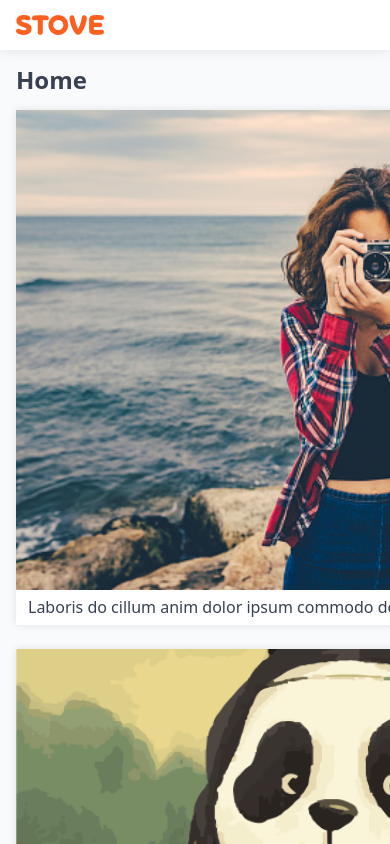
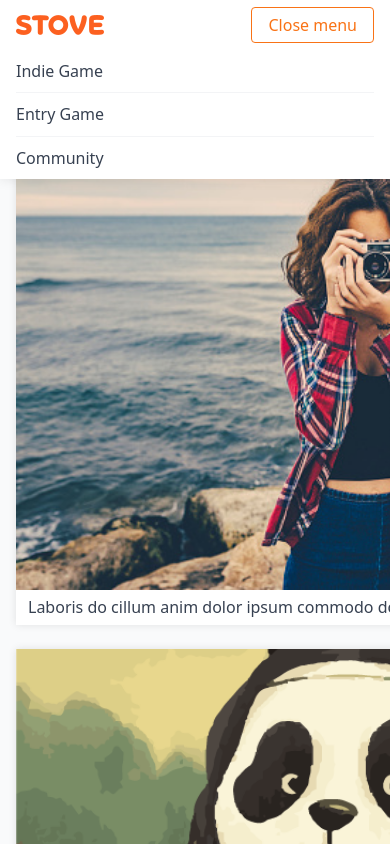
Before and after one commit to kytosai/smilegate-test, a Vue app: page / in a window 390 px wide. Shown: the top 844 px of the page. Built offline with nearby package versions, Linux system fonts and the light colour scheme.

Commit message:
style main menu for mobile

```diff
--- a/src/assets/styles/_vars.scss
+++ b/src/assets/styles/_vars.scss
@@ -5,6 +5,7 @@ $breakpoint-xl-min: 1921px;
 
 // Color
 $gray-50: #f9fafb;
+$gray-100: #f3f4f6;
 $gray-400: #94a3b8;
 $gray-700: #374151;
 
--- a/src/components/MainNavbar.vue
+++ b/src/components/MainNavbar.vue
@@ -8,17 +8,36 @@
 
         <div class="menu-bar-desk">
           <template v-for="menuItem in MENU_LIST">
-            <router-link :key="menuItem.id" class="menu-item" :to="menuItem.url">{{
-              menuItem.title
-            }}</router-link>
+            <router-link
+              :key="menuItem.id"
+              class="menu-item"
+              :to="menuItem.url"
+              >{{ menuItem.title }}</router-link
+            >
           </template>
         </div>
 
-        <div class="menu-bar-mobi"></div>
+        <div class="menu-bar-mobi">
+          <button class="menu-btn" @click="handleClickMenuBtn">
+            <template v-if="!isShowCollapseMenu">Open menu</template>
+            <template v-else>Close menu</template>
+          </button>
+        </div>
       </div>
     </div>
 
-    <div class="collapse-menu"></div>
+    <div class="collapse-menu" v-if="isShowCollapseMenu">
+      <div class="container">
+        <template v-for="menuItem in MENU_LIST">
+          <router-link
+            :key="menuItem.id"
+            class="menu-item"
+            :to="menuItem.url"
+            >{{ menuItem.title }}</router-link
+          >
+        </template>
+      </div>
+    </div>
   </nav>
 </template>
 
@@ -31,7 +50,13 @@ export default Vue.extend({
   data() {
     return {
       MENU_LIST,
+      isShowCollapseMenu: true,
     };
+  },
+  methods: {
+    handleClickMenuBtn() {
+      this.isShowCollapseMenu = !this.isShowCollapseMenu;
+    },
   },
 });
 </script>
@@ -88,4 +113,40 @@ export default Vue.extend({
     }
   } // .menu-item
 } // .menu-bar-desk
+
+.menu-bar-mobi {
+  margin-left: auto;
+
+  @media screen and (min-width: vars.$breakpoint-lg-min) {
+    display: none;
+  }
+}
+
+.menu-btn {
+  display: inline-flex;
+  border: 1px solid vars.$orange-500;
+  padding: 8px 16px;
+  border-radius: 4px;
+  margin-left: 12px;
+  color: vars.$orange-500;
+  background: transparent;
+}
+
+.collapse-menu {
+  background: #fff;
+
+  @media screen and (min-width: vars.$breakpoint-lg-min) {
+    display: none;
+  }
+
+  .menu-item {
+    display: flex;
+    border-bottom: 1px solid vars.$gray-100;
+    padding: 12px 0;
+
+    &:last-child {
+      border-bottom: 0;
+    }
+  }
+}
 </style>
--- a/src/store/index.ts
+++ b/src/store/index.ts
@@ -4,25 +4,9 @@ import Vuex from "vuex";
 Vue.use(Vuex);
 
 export default new Vuex.Store({
-  state: {
-    showSidebar: false,
-  },
+  state: {},
   getters: {},
-  mutations: {
-    setShowSidebar(state, newState: boolean) {
-      state.showSidebar = newState;
-    },
-  },
-  actions: {
-    setShowSidebar(context, newState) {
-      if (newState === true) {
-        document.body.classList.add("lock-scroll");
-      } else {
-        document.body.classList.remove("lock-scroll");
-      }
-
-      context.commit("setShowSidebar", newState);
-    },
-  },
+  mutations: {},
+  actions: {},
   modules: {},
 });
```
Also changed, not shown: 1 other file (tests, documents, lock files or other folders).
